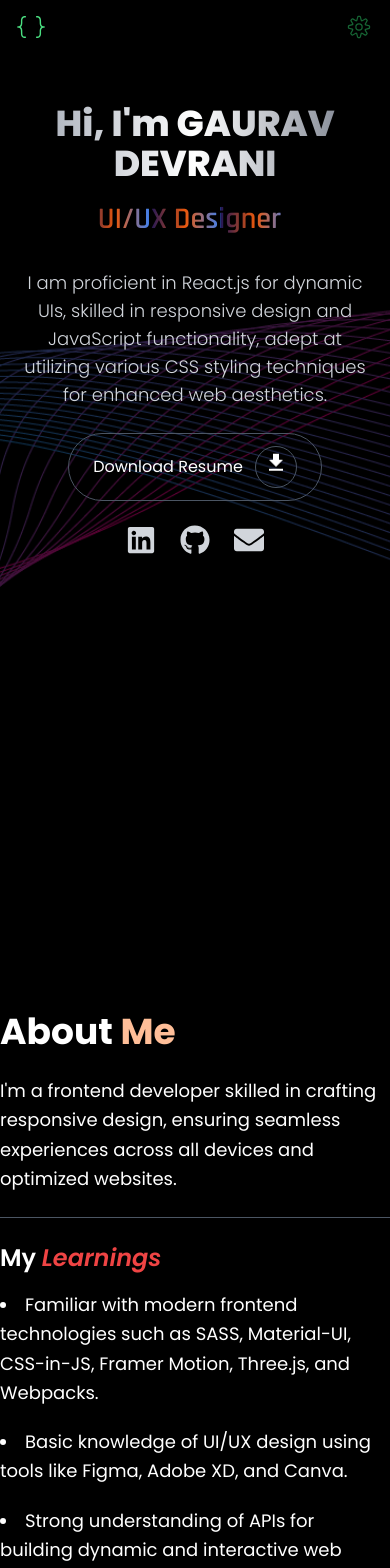
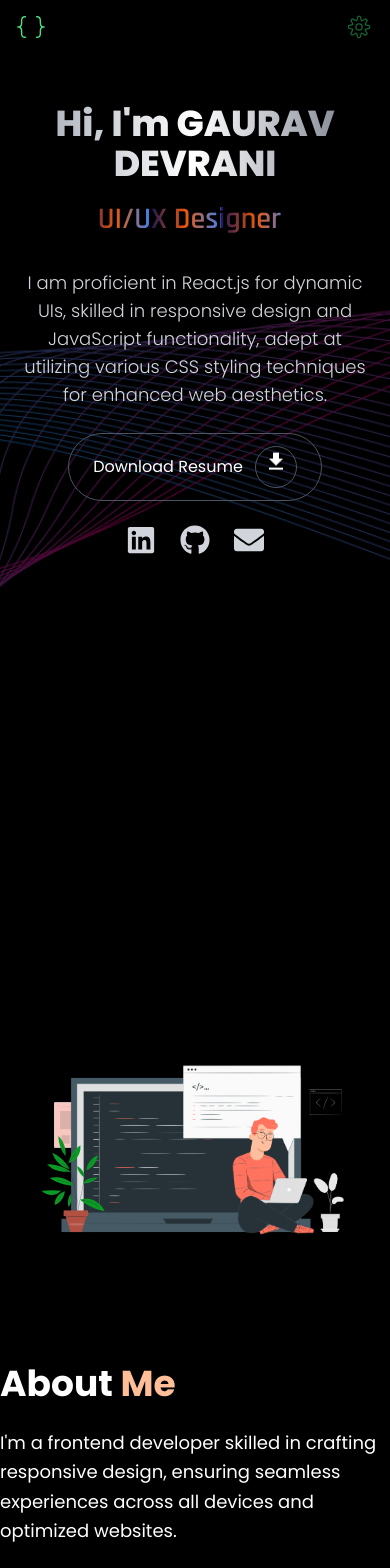
Before and after one commit to gauravdevrani8/Portfolio, a React (Vite) app: page / in a window 390 px wide. Shown: the top 1568 px of the page. Built offline with nearby package versions, Linux system fonts and the light colour scheme; a web font is replaced by a local one.

Commit message:
img visible

```diff
--- a/src/Components/About/About.jsx
+++ b/src/Components/About/About.jsx
@@ -5,7 +5,7 @@ import { education } from '../../Data/Data';
 const About = () => {
   return (
     <div className="min-h-96 flex flex-col md:flex-row pt-16 justify-between items-center bg-black text-white">
-      <div className="w-full md:w-1/2 hidden md:flex justify-center items-center mb-8 md:mb-0">
+      <div className="w-full md:w-1/2 flex justify-center items-center mb-8 md:mb-0">
         <Lottie animationData={Animation} className="w-80 h-80 md:w-[60vw] md:h-[60vh]" />
       </div>
       <div className="w-full md:w-1/2 max-w-3xl py-8 md:pl-10 space-y-6">
```
